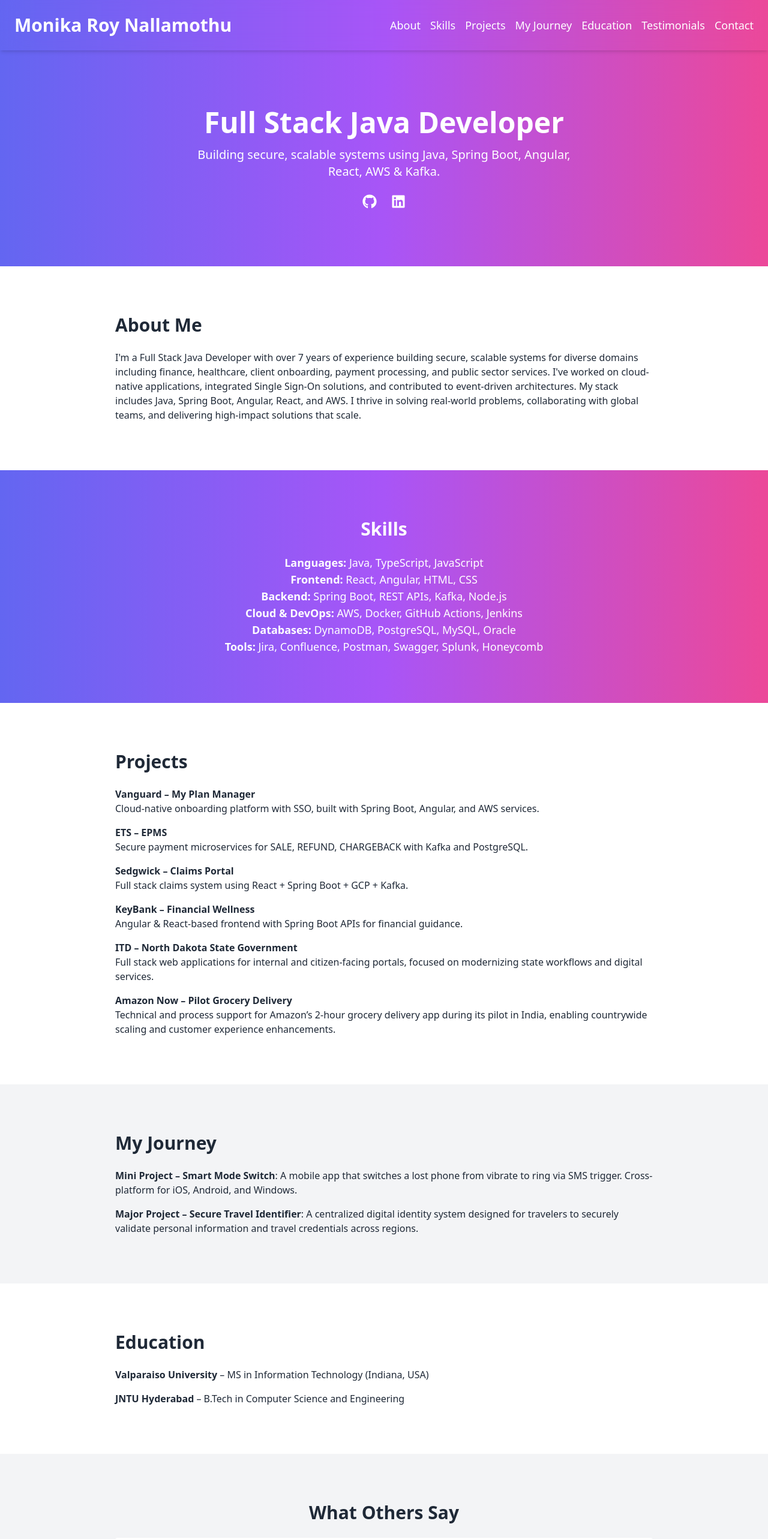
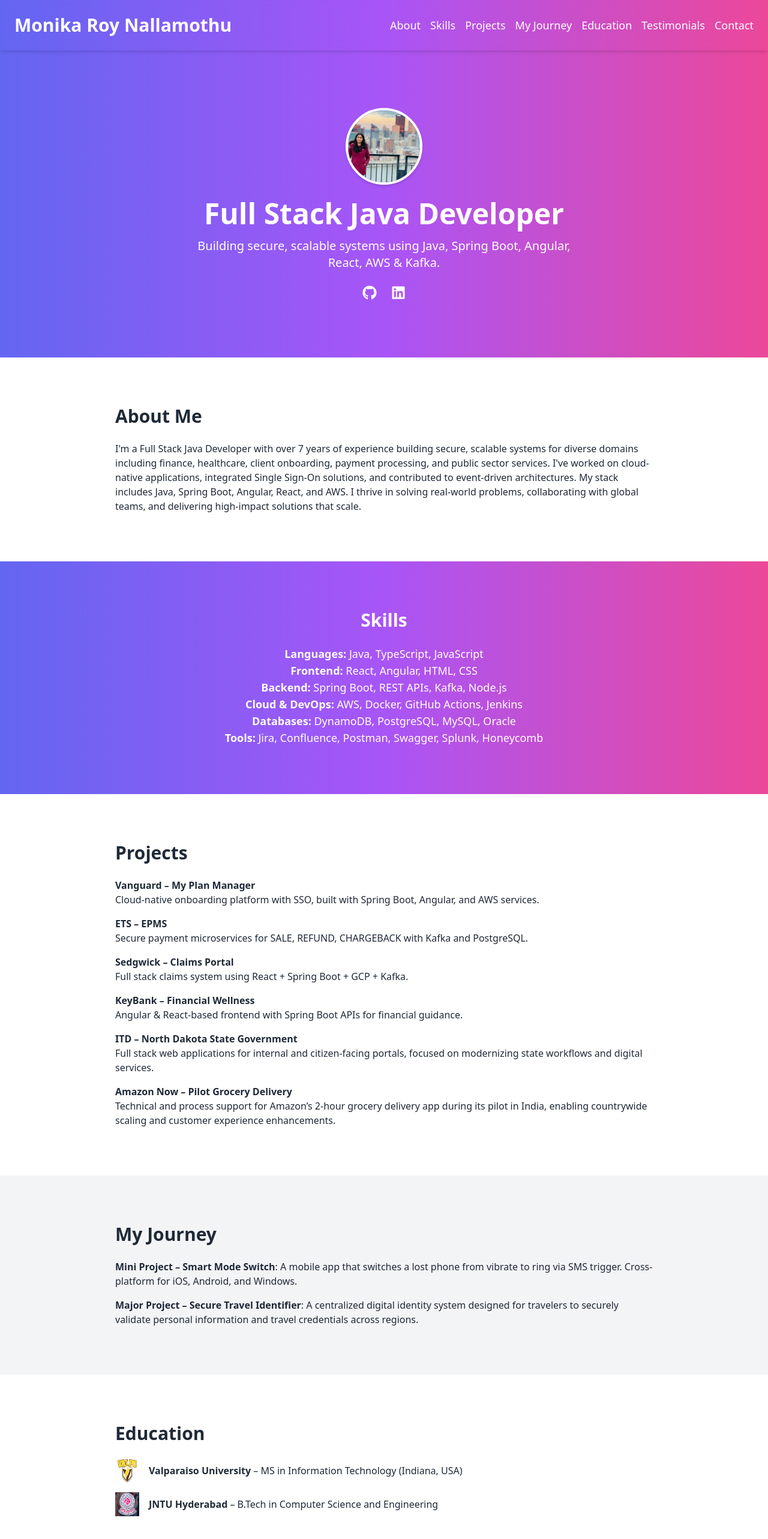
Before and after one commit to nallamor/monika-portfolio, a React (Vite) app: page / in a window 1280 px wide. Shown: the top 2566 px of the page at 60% size. Built offline with nearby package versions, Linux system fonts and the light colour scheme.

Commit message:
Update App.tsx

```diff
--- a/src/App.tsx
+++ b/src/App.tsx
@@ -65,6 +65,13 @@
 
       {/* Hero */}
       <section className="text-center py-24 px-6">
+        <div className="flex justify-center mb-6">
+          <img
+            src="/monika_avatar_final.jpg"
+            alt="Monika Roy"
+            className="w-32 h-32 rounded-full border-4 border-white shadow-md"
+          />
+        </div>
         <h2 className="text-5xl font-bold mb-4">Full Stack Java Developer</h2>
         <p className="text-xl max-w-2xl mx-auto mb-6">
           Building secure, scalable systems using Java, Spring Boot, Angular, React, AWS & Kafka.
@@ -157,11 +164,17 @@
         <div className="max-w-4xl mx-auto">
           <h3 className="text-3xl font-semibold mb-6">Education</h3>
           <ul className="space-y-4">
-            <li>
-              <strong>Valparaiso University</strong> – MS in Information Technology (Indiana, USA)
+            <li className="flex items-center space-x-4">
+              <img src="/valparaiso_logo.png" alt="Valparaiso University" className="h-10 w-auto" />
+              <span>
+                <strong>Valparaiso University</strong> – MS in Information Technology (Indiana, USA)
+              </span>
             </li>
-            <li>
-              <strong>JNTU Hyderabad</strong> – B.Tech in Computer Science and Engineering
+            <li className="flex items-center space-x-4">
+              <img src="/jntu_logo.png" alt="JNTU Hyderabad" className="h-10 w-auto" />
+              <span>
+                <strong>JNTU Hyderabad</strong> – B.Tech in Computer Science and Engineering
+              </span>
             </li>
           </ul>
         </div>
```
